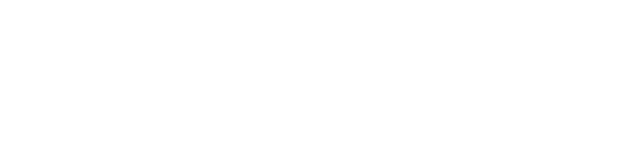
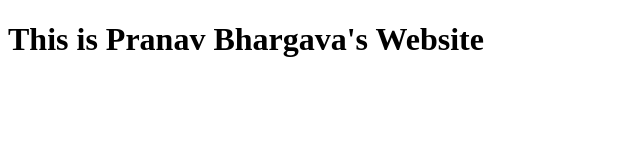
Before and after one commit to pranavb05/pranavb05.github.io, a plain HTML site: page index.html in a window 1280 px wide. Shown: the whole page, without its empty margins (0-640 px from the left). Drawn offline with Linux system fonts and the light colour scheme.

Commit message:
Update index.html

```diff
--- a/index.html
+++ b/index.html
@@ -7,6 +7,6 @@
     <title>Home</title>
 </head>
 <body>
-
+    <h1>This is Pranav Bhargava's Website</h1>
 </body>
 </html>
```
